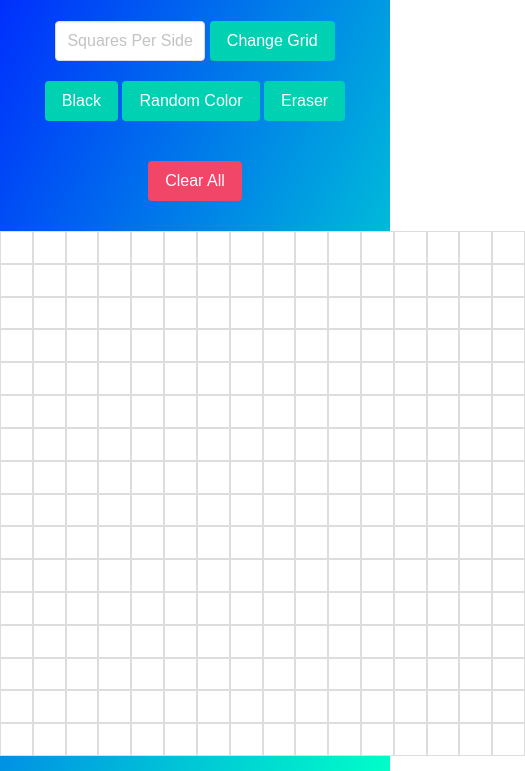
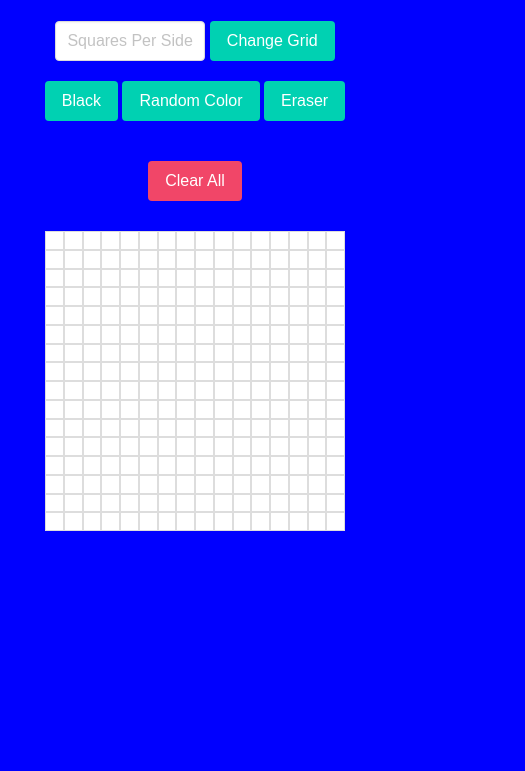
Before and after one commit to abmccoy17/Etch-A-Sketch, a plain HTML site: page index.html in a window 390 px wide. Shown: the part 78-849 px from the top of the page, 525 px wide, since content can reach past the window. Drawn offline with nearby package versions, Linux system fonts and the light colour scheme; a web font is replaced by a local one.

Commit message:
Fixed responsivity at smaller viewport

```diff
--- a/app.css
+++ b/app.css
@@ -1,9 +1,8 @@
 html, body {
     min-height: 100%;
     text-align: center;
-    background-image: linear-gradient(to bottom right, rgb(0, 38, 255), rgb(0, 255, 200));
+    background-color: blue;
     background-size: cover;
-    background-repeat: no-repeat;
     font-family: 'Yusei Magic', sans-serif;
 }
 
@@ -50,3 +49,10 @@ button, input {
   text-align: center;
   background-color: white;
 }
+
+@media (max-width: 600px ) {
+  #container {
+    width: 300px;
+    height: 300px;
+  }
+}
```
